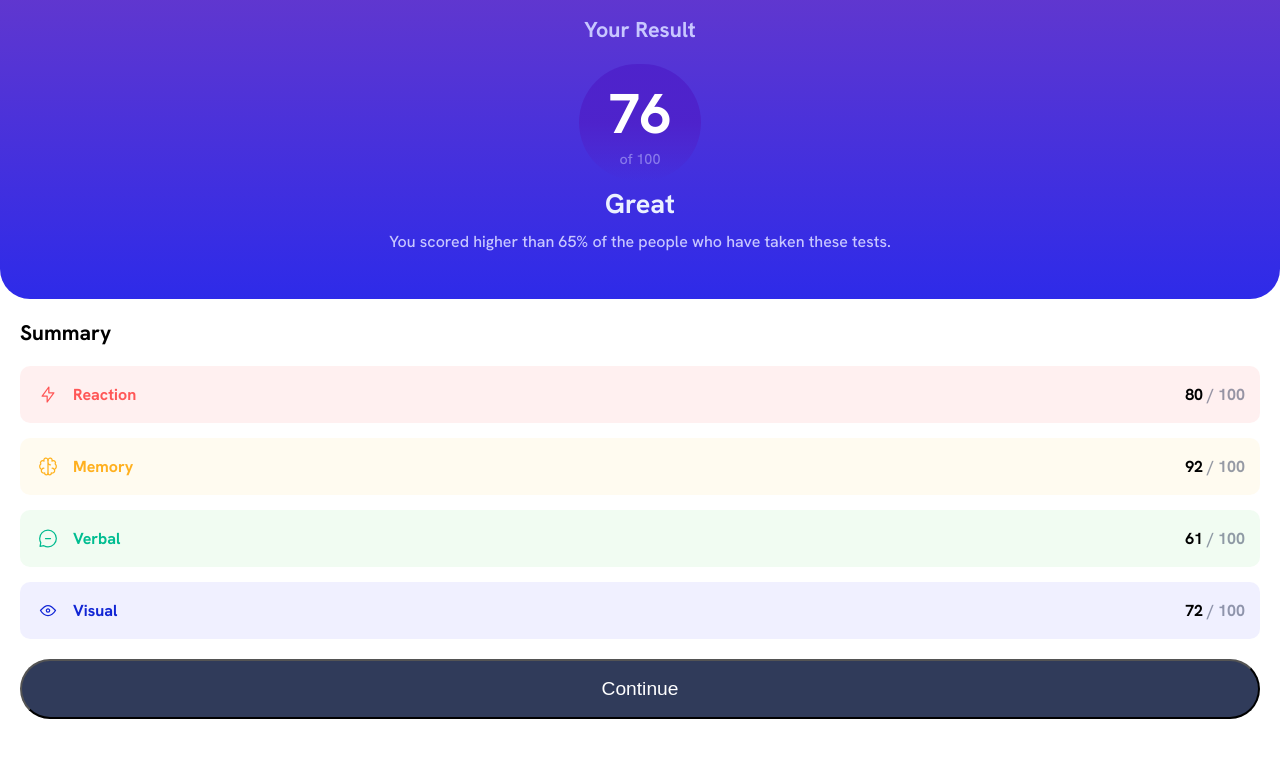
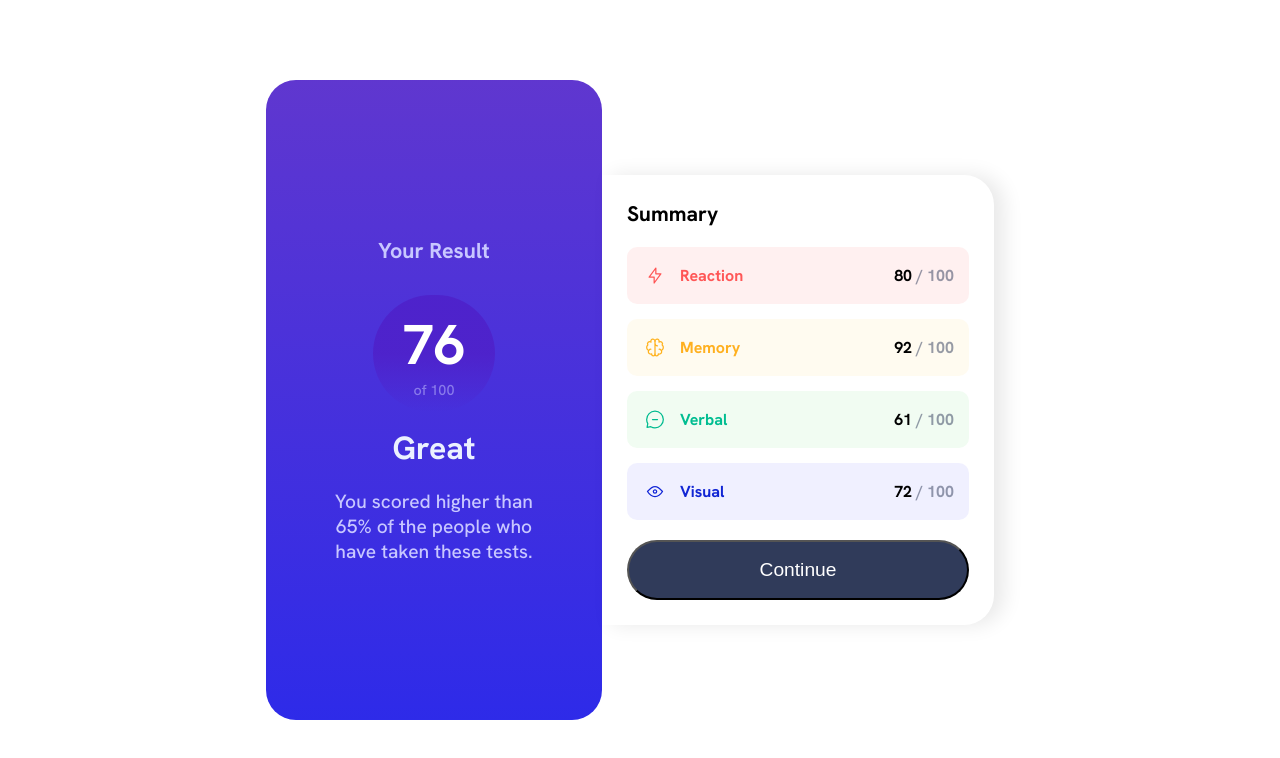
Before and after one commit to quijotex/Second-FrontendMentor-challenge, a plain HTML site: page index.html in a window 1280 px wide. Drawn offline with Linux system fonts and the light colour scheme.

Commit message:
Setting responsive design

```diff
--- a/assets/style/style.css
+++ b/assets/style/style.css
@@ -151,7 +151,50 @@ height: 100%;
 border-radius:30px;
 font-size: 1.2rem;
 }
-@media screen and (min-width: 1440px) {
+@media screen and (min-width: 768px){
+.main {
+    padding: 0px 80px;
+}
+}
+@media screen and (min-width: 1024px) {
+
+    .main {
+        display: flex;
+        flex-direction: row;
+        align-items: center;
+        justify-content: center;
+        height: 100vh;
+    }
+    .section1 {
+        border-radius: 30px 30px 30px 30px;
+        width: 30%;
+        height: 80%;
+        gap: 15px;
+
+    }
+    .section2 {
+        box-shadow: 10px 0px 20px 0px #00000017;
+        border-radius: 0px 30px 30px 0px;
+
+        padding: 25px;
+        width: 35%;
+        margin-left: 0px;
+
+    }
+    .div__h2 {
+        margin: 0px 0px 20px;
+        font-size: 2rem;
+    }
+    .div__p {
+        margin: 15px;
+        font-size: 1.2rem;
+    }
+
+}
+
+
+
+/*@media screen and (min-width: 1440px) {
     .main {
         display: flex;
         flex-direction: row;
@@ -204,4 +247,4 @@ font-size: 1.2rem;
     .div2__span2 {
         font-size: 1rem;
     }
-}
+}*/
```
